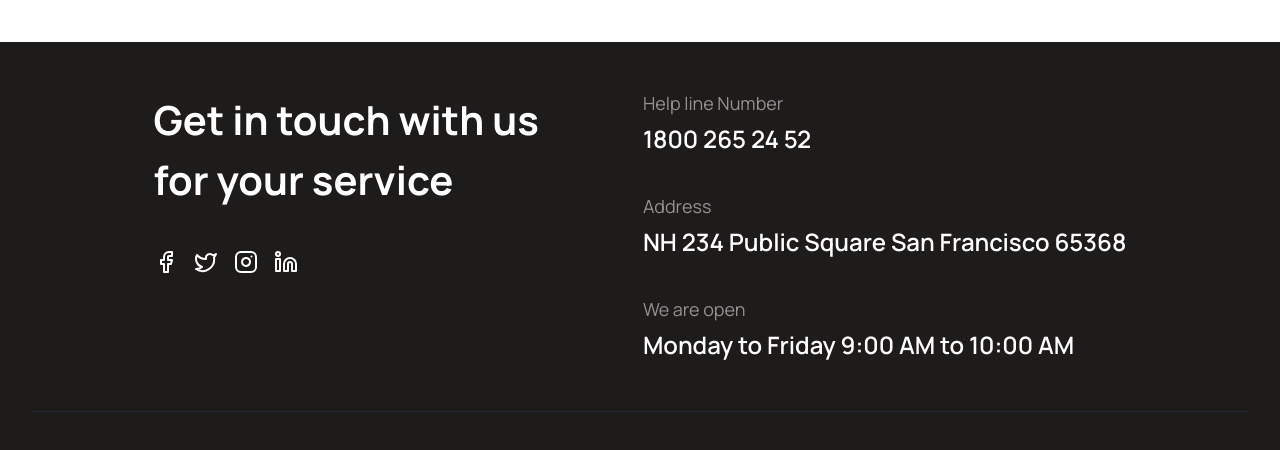
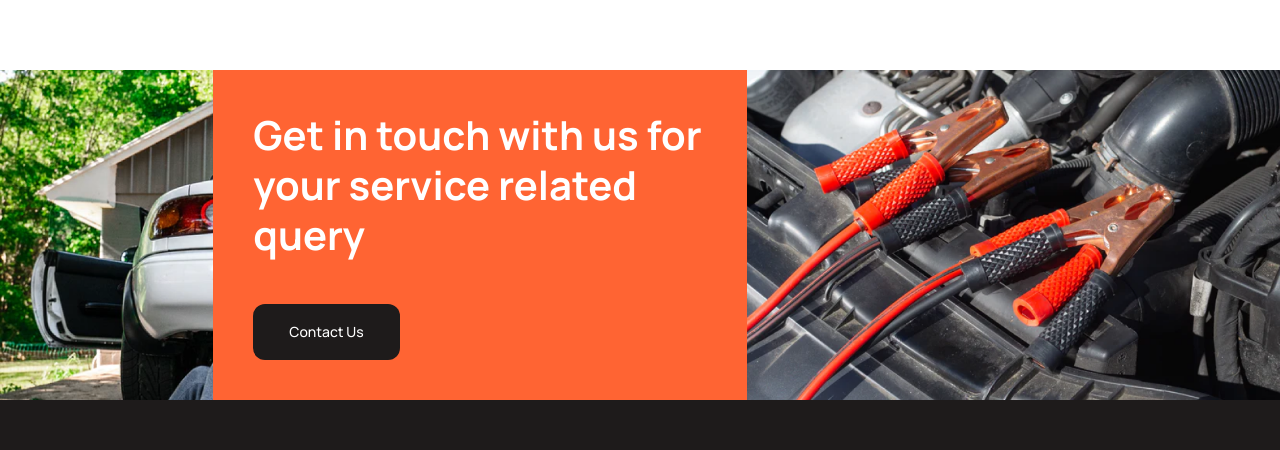
Before and after one commit to w3ngithub/revive-motors, a Next.js app: page /about in a window 1280 px wide. Shown: the part 3490-3940 px from the top of the page. Built offline with nearby package versions, Linux system fonts and the light colour scheme.

Commit message:
feat: banner added

```diff
--- a/src/app/about/page.tsx
+++ b/src/app/about/page.tsx
@@ -4,6 +4,8 @@ import AboutProcess from "@/components/custom-components/about-process";
 import AboutQuote from "@/components/custom-components/about-quote";
 import AboutQuoteFirst from "@/components/custom-components/about-quote-first";
 import AboutService from "@/components/custom-components/about-service";
+import Banner from "@/components/custom-components/Banner";
+import GetInTouch from "@/components/custom-components/get-in-touch";
 import OurTeam from "@/components/custom-components/our-team";
 import ServiceHero from "@/components/custom-components/service-hero";
 import React from "react";
@@ -15,7 +17,7 @@ const page = () => {
       <AboutQuote />
       <AboutCard />
       <OurTeam />
-
+      <Banner />
     </div>
     // <div>
     //   {/* <AboutDiagnostics /> */}
--- a/src/components/custom-components/our-team.tsx
+++ b/src/components/custom-components/our-team.tsx
@@ -37,7 +37,7 @@ const OurTeam = () => {
   ];
   //   man-profile
   return (
-    <section className="container py-12 px-4 bg-white ">
+    <section className="container py-12 px-4 bg-white mb-7 ">
       <div className="max-w-6xl mx-auto">
         <h2 className="text-h1 font-extrabold text-center mb-8">
           Meet our Team
```
